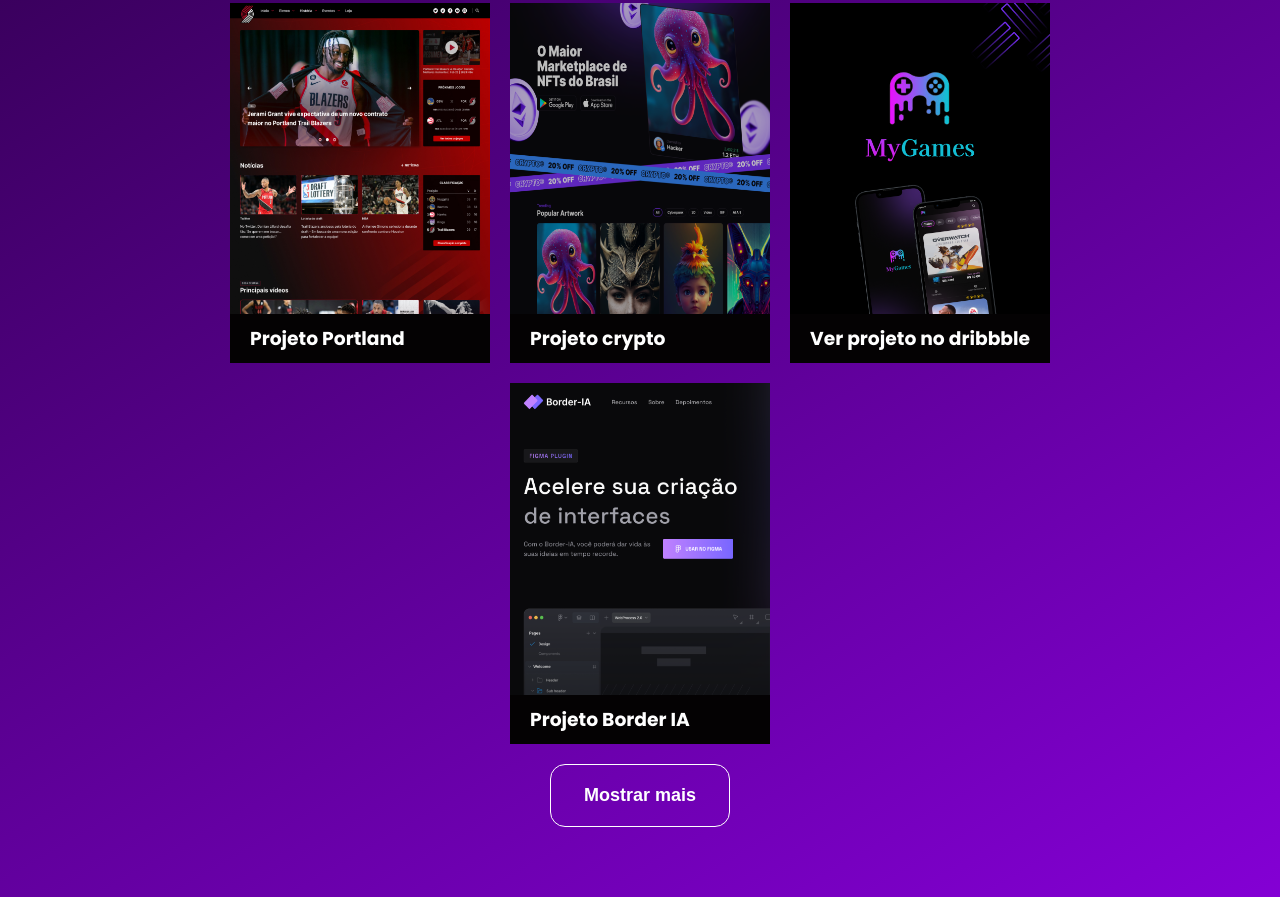
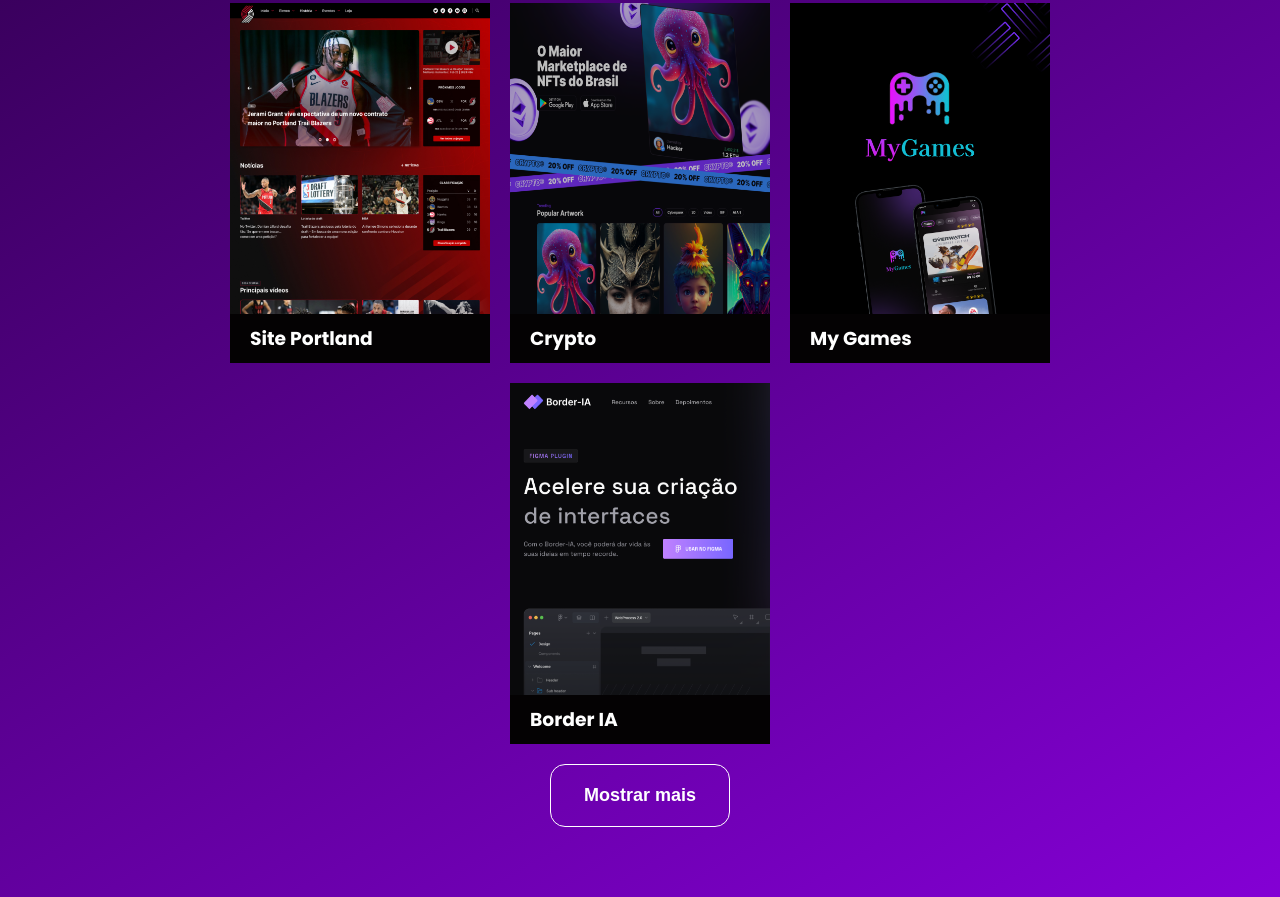
Before and after one commit to MarcosAurelioSoares/portfolio-simplificado, a plain HTML site: page index.html in a window 1280 px wide. Shown: the part 1296-2193 px from the top of the page. Drawn offline with nearby package versions, Linux system fonts and the light colour scheme.

Commit message:
Add files via upload

```diff
--- a/index.html
+++ b/index.html
@@ -93,7 +93,7 @@
             <div class="projeto ativo">
                 <a href="https://dribbble.com/shots/21931534-Trail-Blazers-News-Landing-Page" target="_blank"><img
                         src="./src/imagens/Portland.png" alt="Projto Landing Page Portland">
-                    <h3>Projeto Portland</h3>
+                    <h3>Site Portland</h3>
 
 
                     <div class="informacoes-projeto">
@@ -109,7 +109,7 @@
             <div class="projeto ativo">
                 <a href="https://dribbble.com/shots/21959402-Web-Crypto" target="_blank"><img
                         src="./src/imagens/Web crypto2.png" alt="Projto Landing Page Web-Crypto">
-                    <h3>Projeto crypto</h3>
+                    <h3>Crypto</h3>
 
 
                     <div class="informacoes-projeto">
@@ -125,7 +125,7 @@
             <div class="projeto ativo">
                 <a href="https://dribbble.com/shots/21959615-App-My-Games" target="_blank"><img
                         src="./src/imagens/My Games.png" alt="Projeto App My Games">
-                    <h3>Ver projeto no dribbble</h3>
+                    <h3>My Games</h3>
 
 
                     <div class="informacoes-projeto">
@@ -141,7 +141,7 @@
             <div class="projeto ativo">
                 <a href="https://dribbble.com/shots/21959201-Border-IA" target="_blank"><img
                         src="./src/imagens/Border IA.png" alt="Projto Landing Border IA">
-                    <h3>Projeto Border IA</h3>
+                    <h3>Border IA</h3>
 
 
                     <div class="informacoes-projeto">
```
